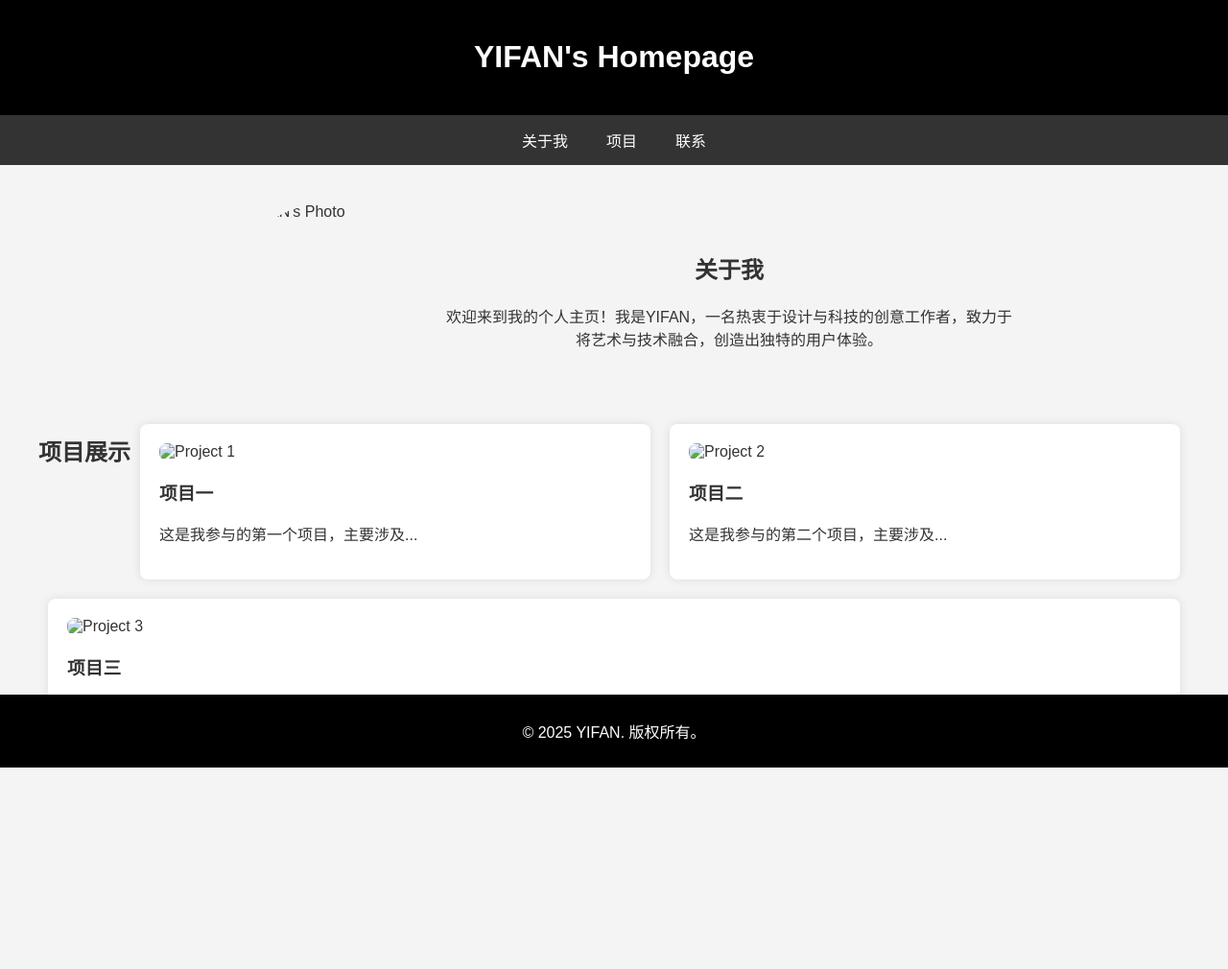
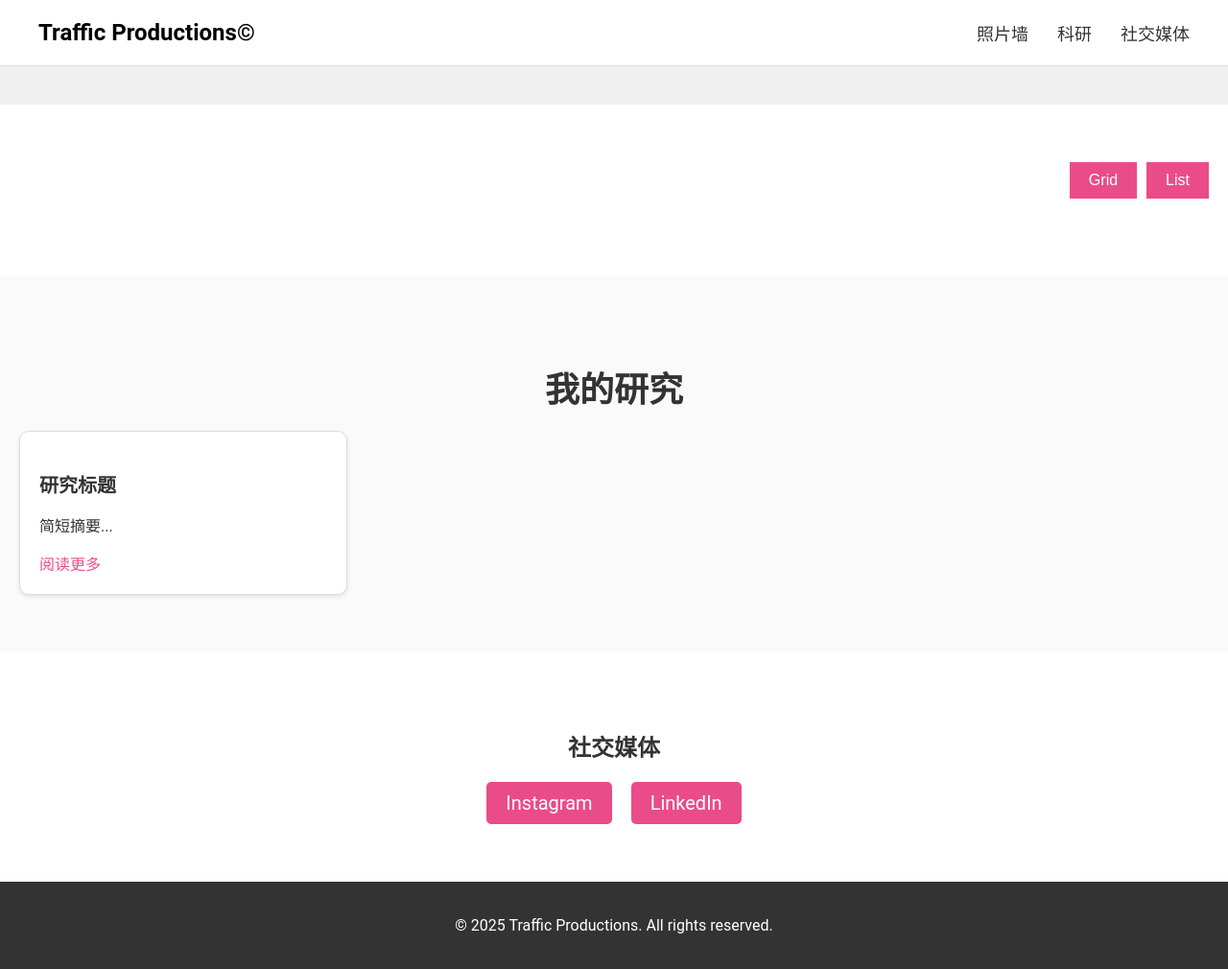
Before and after one commit to frankyywu/Site, a plain HTML site: page index.html in a window 1280 px wide. Shown: the whole page at 96% size. Before the commit the page ends 817 px from the top, so only its background shows below. Drawn offline with Linux system fonts and the light colour scheme.

Commit message:
Update index.html

```diff
--- a/index.html
+++ b/index.html
@@ -3,136 +3,59 @@
 <head>
     <meta charset="UTF-8">
     <meta name="viewport" content="width=device-width, initial-scale=1.0">
-    <title>YIFAN's Homepage</title>
-    <style>
-        body {
-            font-family: Arial, sans-serif;
-            margin: 0;
-            padding: 0;
-            background-color: #f4f4f4;
-            color: #333;
-        }
-        header {
-            background-color: #000;
-            color: #fff;
-            padding: 20px 0;
-            text-align: center;
-        }
-        nav {
-            display: flex;
-            justify-content: center;
-            background-color: #333;
-        }
-        nav a {
-            color: #fff;
-            padding: 14px 20px;
-            text-decoration: none;
-            text-transform: uppercase;
-        }
-        nav a:hover {
-            background-color: #575757;
-        }
-        .container {
-            padding: 20px;
-            max-width: 1200px;
-            margin: auto;
-        }
-        .intro {
-            display: flex;
-            flex-wrap: wrap;
-            align-items: center;
-            justify-content: center;
-        }
-        .intro img {
-            border-radius: 50%;
-            margin: 20px;
-            width: 200px;
-            height: 200px;
-        }
-        .intro-text {
-            max-width: 600px;
-            text-align: center;
-        }
-        .projects {
-            display: flex;
-            flex-wrap: wrap;
-            justify-content: space-around;
-        }
-        .project {
-            background-color: #fff;
-            margin: 10px;
-            padding: 20px;
-            border-radius: 8px;
-            box-shadow: 0 0 10px rgba(0, 0, 0, 0.1);
-            flex: 1 1 calc(33% - 40px);
-            box-sizing: border-box;
-        }
-        .project img {
-            max-width: 100%;
-            border-radius: 8px;
-        }
-        footer {
-            background-color: #000;
-            color: #fff;
-            text-align: center;
-            padding: 10px 0;
-            position: fixed;
-            width: 100%;
-            bottom: 0;
-        }
-        @media (max-width: 768px) {
-            .project {
-                flex: 1 1 calc(50% - 40px);
-            }
-        }
-        @media (max-width: 480px) {
-            nav {
-                flex-direction: column;
-            }
-            .project {
-                flex: 1 1 100%;
-            }
-        }
-    </style>
+    <title>个人网站</title>
+    <link rel="stylesheet" href="styles.css">
 </head>
 <body>
-    <header>
-        <h1>YIFAN's Homepage</h1>
+    <!-- 头部导航 -->
+    <header id="header">
+        <div class="header-container">
+            <a class="logo" href="/">Traffic Productions©</a>
+            <nav class="navigation">
+                <a href="#photos" class="nav-item">照片墙</a>
+                <a href="#research" class="nav-item">科研</a>
+                <a href="#social" class="nav-item">社交媒体</a>
+            </nav>
+        </div>
     </header>
-    <nav>
-        <a href="#about">关于我</a>
-        <a href="#projects">项目</a>
-        <a href="#contact">联系</a>
-    </nav>
-    <div class="container">
-        <section id="about" class="intro">
-            <img src="your-photo.jpg" alt="YIFAN's Photo">
-            <div class="intro-text">
-                <h2>关于我</h2>
-                <p>欢迎来到我的个人主页！我是YIFAN，一名热衷于设计与科技的创意工作者，致力于将艺术与技术融合，创造出独特的用户体验。</p>
+
+    <!-- 照片墙板块 -->
+    <section id="photos" class="photo-gallery">
+        <div class="gallery-controls">
+            <button class="grid-view">Grid</button>
+            <button class="list-view">List</button>
+        </div>
+        <div class="gallery-content">
+            <!-- 在此展示图片 -->
+        </div>
+    </section>
+
+    <!-- 科研板块 -->
+    <section id="research" class="research">
+        <h2>我的研究</h2>
+        <div class="research-list">
+            <div class="research-item">
+                <h3>研究标题</h3>
+                <p>简短摘要...</p>
+                <a href="#" class="read-more">阅读更多</a>
             </div>
-        </section>
-        <section id="projects" class="projects">
-            <h2>项目展示</h2>
-            <div class="project">
-                <img src="project1.jpg" alt="Project 1">
-                <h3>项目一</h3>
-                <p>这是我参与的第一个项目，主要涉及...</p>
-            </div>
-            <div class="project">
-                <img src="project2.jpg" alt="Project 2">
-                <h3>项目二</h3>
-                <p>这是我参与的第二个项目，主要涉及...</p>
-            </div>
-            <div class="project">
-                <img src="project3.jpg" alt="Project 3">
-                <h3>项目三</h3>
-                <p>这是我参与的第三个项目，主要涉及...</p>
-            </div>
-        </section>
-    </div>
-    <footer>
-        <p>&copy; 2025 YIFAN. 版权所有。</p>
+            <!-- 更多研究项目 -->
+        </div>
+    </section>
+
+    <!-- 社交媒体板块 -->
+    <section id="social" class="social-media">
+        <h2>社交媒体</h2>
+        <div class="social-links">
+            <a href="https://www.instagram.com" class="social-icon">Instagram</a>
+            <a href="https://www.linkedin.com" class="social-icon">LinkedIn</a>
+            <!-- 其他社交媒体 -->
+        </div>
+    </section>
+
+    <!-- 页脚 -->
+    <footer id="footer">
+        <p>&copy; 2025 Traffic Productions. All rights reserved.</p>
     </footer>
 </body>
 </html>
```
